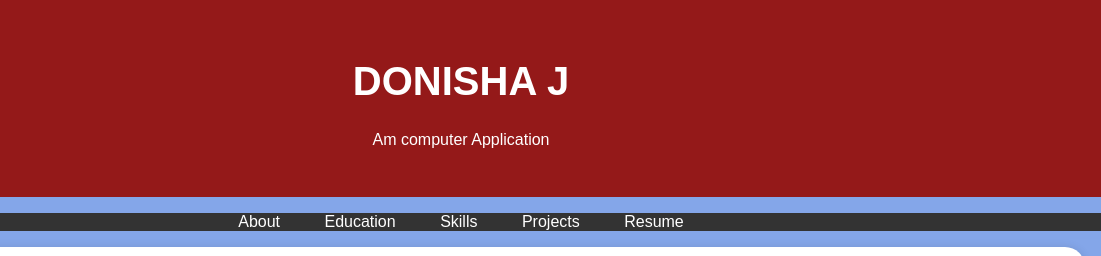
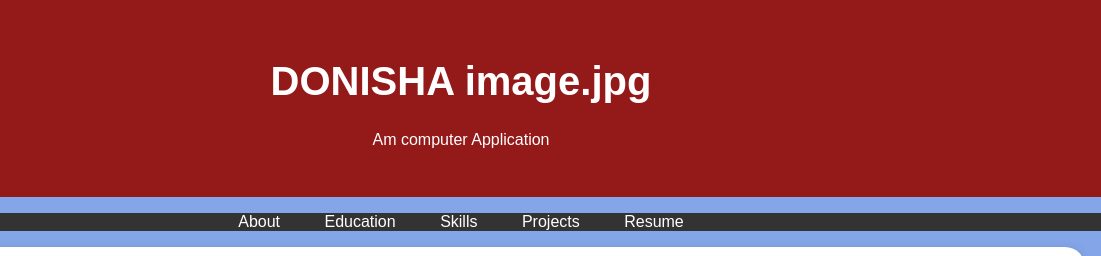
Before and after one commit to Donisha-Jayabalan34/digital---portfolio-, a plain HTML site: page index .html in a window 1280 px wide. Shown: the top 256 px of the page, 179-1280 px from the left. Drawn offline with Linux system fonts and the light colour scheme.

Commit message:
Update index .html

```diff
--- a/index .html
+++ b/index .html
@@ -84,7 +84,7 @@
         <div class="header-content">
             <!-- Add your profile picture here -->
             <img src="image.jpg" alt="Your Profile Picture" class="profile-picture">
-            <h1>DONISHA J</h1>
+            <h1>DONISHA image.jpg</h1>
             <p>Am computer Application</p>
         </div>
     </header>
```
